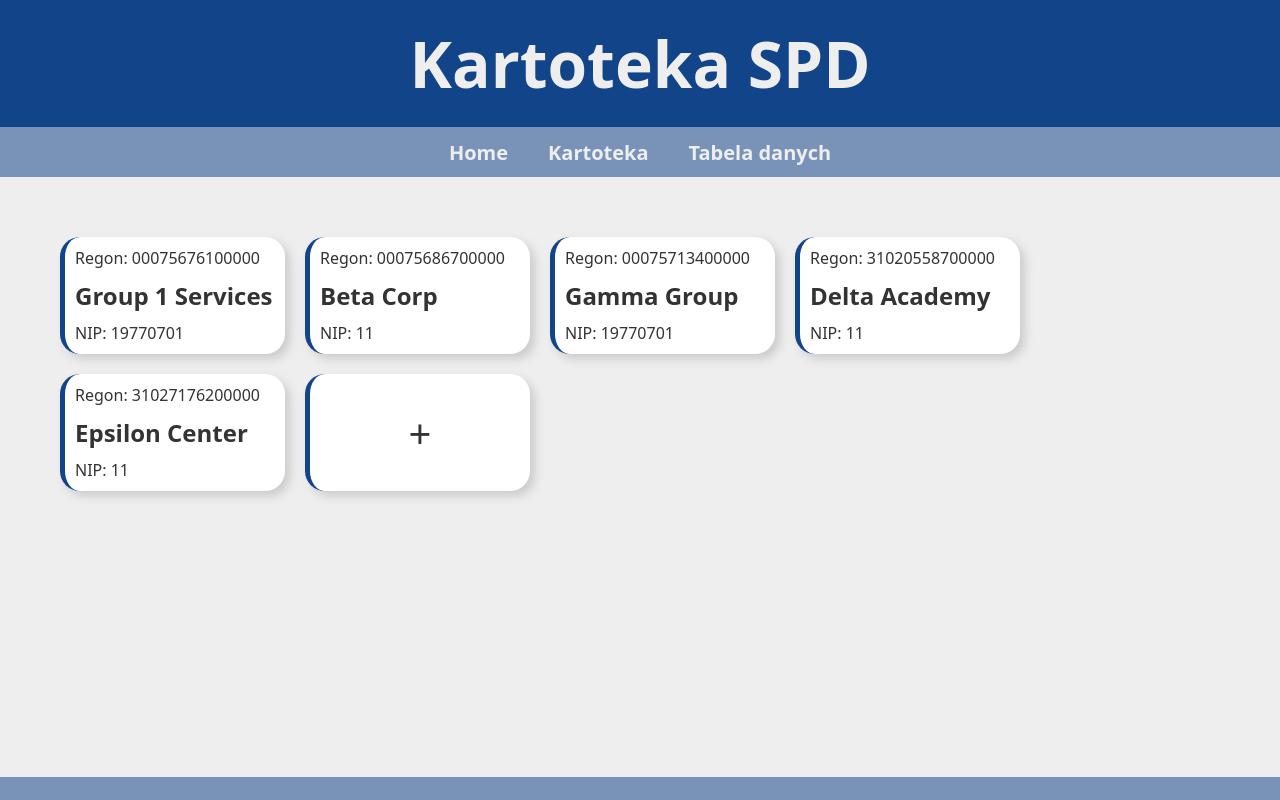
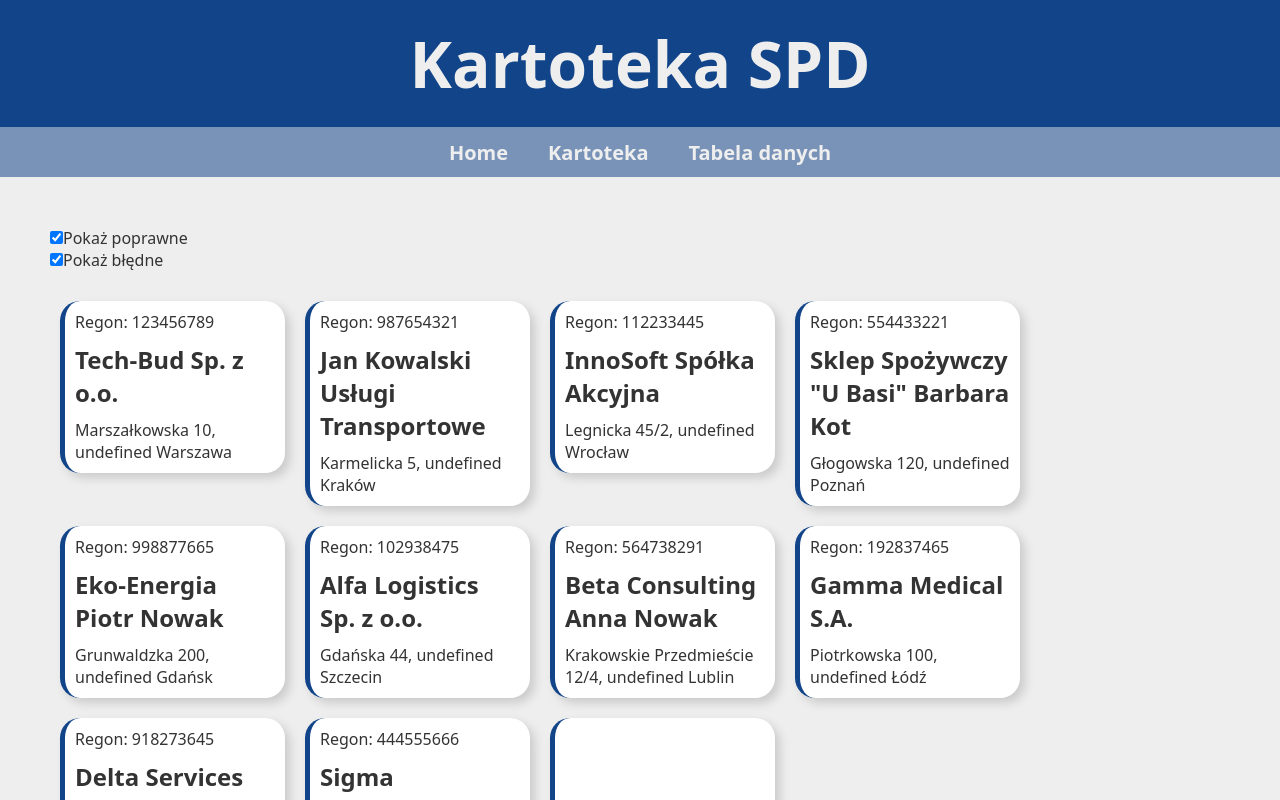
Before and after one commit to N1k1f0r/Praktyka, a React (Vite) app: page / in a window 1280 px wide. Shown: the top 800 px of the page. Built offline with nearby package versions, Linux system fonts and the light colour scheme.

Commit message:
colorize kartoteka based on validation + changed kartoteka json file

```diff
--- a/src/components/KartotekaDetails.jsx
+++ b/src/components/KartotekaDetails.jsx
@@ -1,6 +1,6 @@
 import React from 'react'
 import {Link, useParams} from 'react-router-dom'
-import data from '../szk01_2024_kart_full_data.json'
+import {data} from './daneKartotek.js';
 function KartotekaDetails() {
   const {regon}=useParams()
   const firma=data.find((item)=>item.regon===regon)
@@ -14,11 +14,11 @@ function KartotekaDetails() {
   }
   return (
   <div>
-      <h2>{firma.n_pelna}</h2>
+      <h2>{firma.nazwa_nk}</h2>
       <p>REGON: <strong>{firma.regon}</strong></p>
       <p>NIP: <strong>{firma.nip}</strong></p>
-      <p>Adres: <strong>{firma.ad1_s}</strong></p>
-      <p>Email: <strong>{firma.e_mail}</strong></p>
+      <p>Adres: <strong>{firma.getAdres()}</strong></p>
+      <p>Email: <strong>{firma.email}</strong></p>
       <Link to="/" className='gohome'>Powrót do listy</Link>
   </div>
   )
--- a/src/components/KartotekaItem.jsx
+++ b/src/components/KartotekaItem.jsx
@@ -2,12 +2,16 @@ import React from 'react'
 import {Link} from 'react-router-dom'
 
 function KartotekaItem({dane}) {
+  let status="poprawne"
+  if(String(dane.nip).length<8)
+    status="bledne"
   return (
     <Link to={"/kartoteka/"+dane.regon} style={{textDecoration:"none", color:"inherit"}}>
-        <div className='card'>
+
+        <div className={`card ${status}`}>
             <p>Regon: {dane.regon}</p>
-            <h3>{dane.nazwa}</h3>
-            <p>NIP: {dane.nip}</p>
+            <h3>{dane.nazwa_nk}</h3>
+            <p>{dane.getAdres()}</p>
         </div>
     </Link>
   )
--- a/src/components/KartotekaList.jsx
+++ b/src/components/KartotekaList.jsx
@@ -1,17 +1,49 @@
 import React from 'react'
-import data from "../szk01_2024_kart_full_data.json"
+import { useState } from 'react'
+import {data}from "./daneKartotek"
 import KartotekaItem from './KartotekaItem'
 import AddKartotekaItem from './AddKartotekaItem'
 
 function KartotekaList() {
+  const [pokazPoprawne, setPokazPoprawne] = useState(true);
+  const [pokazBledne, setPokazBledne] = useState(true);
+  const przefiltrowaneDane = data.filter((item) => {
+    const czyPoprawne = item.nip.length <8;
+
+    if (pokazPoprawne && czyPoprawne) return true;
+    if (pokazBledne && !czyPoprawne) return true;
+
+    return false;
+  });
 
   return (
-    <div className='cardList'>
-        {data.map((item)=>(
-          <KartotekaItem key={item.regon} dane={item}/>
-        ))}
-        <AddKartotekaItem/>
-    </div>
+    <>
+      <div className="filtry" style={{ marginBottom: '20px' }}>
+        <label style={{ marginRight: '15px' }}>
+          <input
+            type="checkbox"
+            checked={pokazPoprawne}
+            onChange={(e) => setPokazPoprawne(e.target.checked)}
+          />
+          Pokaż poprawne
+        </label>
+        <br/>
+        <label>
+          <input
+            type="checkbox"
+            checked={pokazBledne}
+            onChange={(e) => setPokazBledne(e.target.checked)}
+          />
+          Pokaż błędne
+        </label>
+      </div>
+      <div className='cardList'>
+          {przefiltrowaneDane.map((item)=>(
+            <KartotekaItem key={item.regon} dane={item}/>
+          ))}
+          <AddKartotekaItem/>
+      </div>
+    </>
   )
 }
 export default KartotekaList
--- /dev/null
+++ b/src/components/daneKartotek.js
@@ -0,0 +1,11 @@
+import daneZPliku from '../firmy2.json'
+export const data=daneZPliku.map((firma)=>{
+    return{
+        ...firma,
+        getAdres(){
+            let adres=""
+            adres=this.ulica+", "+this.kodPocztowy+" "+this.miasto
+            return adres
+        }
+    }
+})
--- /dev/null
+++ b/src/firmy2.json
@@ -0,0 +1,182 @@
+[
+  {
+    "regon": "123456789",
+    "nip": "1234567890",
+    "nazwa_nk": "Tech-Bud Sp. z o.o.",
+    "nazwa_nsk": "Tech-Bud",
+    "miasto": "Warszawa",
+    "ulica": "Marszałkowska 10",
+    "miasto_s": "Warszawa",
+    "ulica_s": "Marszałkowska 10",
+    "telefon": "22 123 45 67",
+    "fax": "22 123 45 68",
+    "email_org": "biuro@techbud.pl",
+    "email_ozs": "ozs@techbud.pl",
+    "email_spr": "sprawozdania@techbud.pl",
+    "www": "www.techbud.pl",
+    "uwagi": "Sprawozdanie zatwierdzone prawidłowo.",
+    "notatki": "Stały klient, nie dzwonić po 16:00."
+  },
+  {
+    "regon": "987654321",
+    "nip": "98765432",
+    "nazwa_nk": "Jan Kowalski Usługi Transportowe",
+    "nazwa_nsk": "Transport Kowalski",
+    "miasto": "Kraków",
+    "ulica": "Karmelicka 5",
+    "miasto_s": "Wieliczka",
+    "ulica_s": "Solna 12",
+    "telefon": "12 987 65 43",
+    "fax": "",
+    "email_org": "jan.transport@gmail.com",
+    "email_ozs": "",
+    "email_spr": "ksiegowosc.kowalski@gmail.com",
+    "www": "www.kowalskitransport.com",
+    "uwagi": "Brak kompletnych danych rejestrowych.",
+    "notatki": "Pilne! Zadzwonić w poniedziałek i poprosić o poprawę NIP-u."
+  },
+  {
+    "regon": "112233445",
+    "nip": "5556667778",
+    "nazwa_nk": "InnoSoft Spółka Akcyjna",
+    "nazwa_nsk": "InnoSoft S.A.",
+    "miasto": "Wrocław",
+    "ulica": "Legnicka 45/2",
+    "miasto_s": "Wrocław",
+    "ulica_s": "Legnicka 45/2",
+    "telefon": "71 555 44 33",
+    "fax": "71 555 44 34",
+    "email_org": "hello@innosoft.com",
+    "email_ozs": "zarzad@innosoft.com",
+    "email_spr": "finanse@innosoft.com",
+    "www": "www.innosoft.com",
+    "uwagi": "Złożono wniosek o aktualizację.",
+    "notatki": "Brak uwag."
+  },
+  {
+    "regon": "554433221",
+    "nip": "111222333",
+    "nazwa_nk": "Sklep Spożywczy \"U Basi\" Barbara Kot",
+    "nazwa_nsk": "Sklep U Basi",
+    "miasto": "Poznań",
+    "ulica": "Głogowska 120",
+    "miasto_s": "Poznań",
+    "ulica_s": "Głogowska 120",
+    "telefon": "61 222 33 44",
+    "fax": "",
+    "email_org": "sklepubasi@wp.pl",
+    "email_ozs": "",
+    "email_spr": "",
+    "www": "",
+    "uwagi": "",
+    "notatki": "Preferowany kontakt telefoniczny, rzadko odczytują maile."
+  },
+  {
+    "regon": "998877665",
+    "nip": "9998887776",
+    "nazwa_nk": "Eko-Energia Piotr Nowak",
+    "nazwa_nsk": "Eko-Energia",
+    "miasto": "Gdańsk",
+    "ulica": "Grunwaldzka 200",
+    "miasto_s": "Sopot",
+    "ulica_s": "Niepodległości 15",
+    "telefon": "58 111 22 33",
+    "fax": "58 111 22 34",
+    "email_org": "kontakt@eko-energia.gda.pl",
+    "email_ozs": "zarzad@eko-energia.gda.pl",
+    "email_spr": "rozliczenia@eko-energia.gda.pl",
+    "www": "www.eko-energia.gda.pl",
+    "uwagi": "Korekta z dnia 15.05.2024 uwzględniona.",
+    "notatki": "Sprawdzić załączniki do sprawozdania."
+  },
+  {
+    "regon": "102938475",
+    "nip": "1029384756",
+    "nazwa_nk": "Alfa Logistics Sp. z o.o.",
+    "nazwa_nsk": "Alfa Log",
+    "miasto": "Szczecin",
+    "ulica": "Gdańska 44",
+    "miasto_s": "Szczecin",
+    "ulica_s": "Gdańska 44",
+    "telefon": "91 444 55 66",
+    "fax": "",
+    "email_org": "biuro@alfalogistics.pl",
+    "email_ozs": "dyrekcja@alfalogistics.pl",
+    "email_spr": "faktury@alfalogistics.pl",
+    "www": "www.alfalogistics.pl",
+    "uwagi": "Sprawozdanie finansowe za 2023 r. załączone.",
+    "notatki": ""
+  },
+  {
+    "regon": "564738291",
+    "nip": "5647382",
+    "nazwa_nk": "Beta Consulting Anna Nowak",
+    "nazwa_nsk": "Beta Consulting",
+    "miasto": "Lublin",
+    "ulica": "Krakowskie Przedmieście 12/4",
+    "miasto_s": "Lublin",
+    "ulica_s": "Zana 3",
+    "telefon": "81 333 22 11",
+    "fax": "",
+    "email_org": "anna.nowak@betaconsulting.pl",
+    "email_ozs": "",
+    "email_spr": "dokumenty@betaconsulting.pl",
+    "www": "",
+    "uwagi": "Oczekujące na wyjaśnienie braków.",
+    "notatki": "NIP ma tylko 7 cyfr, poprosić o poprawę przy najbliższym kontakcie."
+  },
+  {
+    "regon": "192837465",
+    "nip": "1122334455",
+    "nazwa_nk": "Gamma Medical S.A.",
+    "nazwa_nsk": "Gamma Medical",
+    "miasto": "Łódź",
+    "ulica": "Piotrkowska 100",
+    "miasto_s": "Łódź",
+    "ulica_s": "Piotrkowska 100",
+    "telefon": "42 111 00 99",
+    "fax": "42 111 00 98",
+    "email_org": "kontakt@gammamedical.pl",
+    "email_ozs": "ozs.lodz@gammamedical.pl",
+    "email_spr": "sprawozdawczosc@gammamedical.pl",
+    "www": "www.gammamedical.pl",
+    "uwagi": "Dane potwierdzone w systemie REGON.",
+    "notatki": "Klient kluczowy (VIP)."
+  },
+  {
+    "regon": "918273645",
+    "nip": "99988877766",
+    "nazwa_nk": "Delta Services Sp. k.",
+    "nazwa_nsk": "Delta Services",
+    "miasto": "Katowice",
+    "ulica": "Korfantego 2",
+    "miasto_s": "Katowice",
+    "ulica_s": "Chorzowska 50",
+    "telefon": "32 999 88 77",
+    "fax": "",
+    "email_org": "info@deltaservices.com",
+    "email_ozs": "kierownictwo@deltaservices.com",
+    "email_spr": "finanse@deltaservices.com",
+    "www": "www.deltaservices.com",
+    "uwagi": "Błąd walidacji w systemie zewnętrznym.",
+    "notatki": "NIP ma 11 cyfr (prawdopodobnie wpisano literówkę)."
+  },
+  {
+    "regon": "444555666",
+    "nip": "9080706050",
+    "nazwa_nk": "Sigma Marketing Agencja",
+    "nazwa_nsk": "Sigma Marketing",
+    "miasto": "Bydgoszcz",
+    "ulica": "Gdańska 15",
+    "miasto_s": "Bydgoszcz",
+    "ulica_s": "Fordońska 120",
+    "telefon": "52 888 99 00",
+    "fax": "",
+    "email_org": "hello@sigmamarketing.pl",
+    "email_ozs": "",
+    "email_spr": "rozliczenia@sigmamarketing.pl",
+    "www": "www.sigmamarketing.pl",
+    "uwagi": "Dokumentacja kompletna.",
+    "notatki": "Brak uwag."
+  }
+]
```
